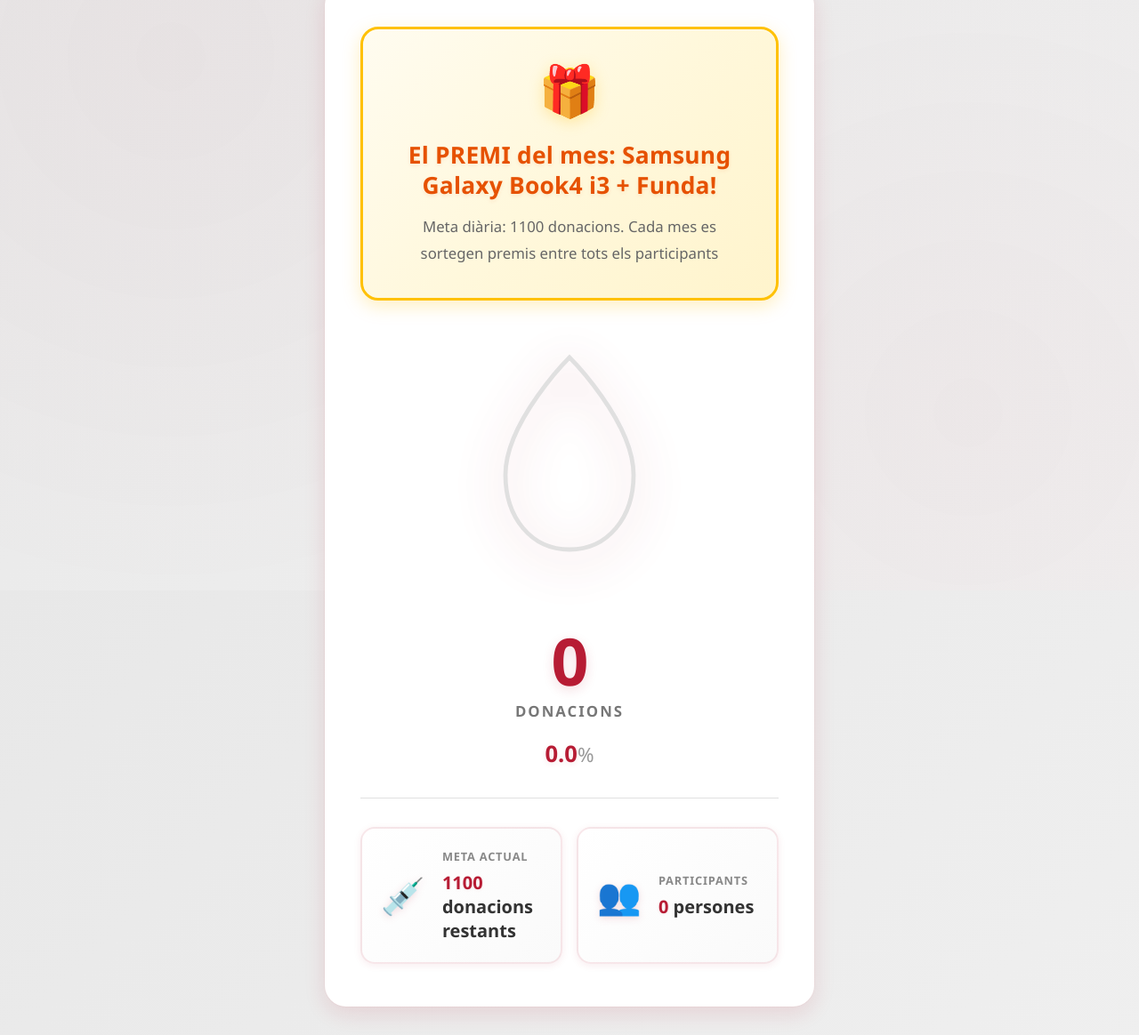
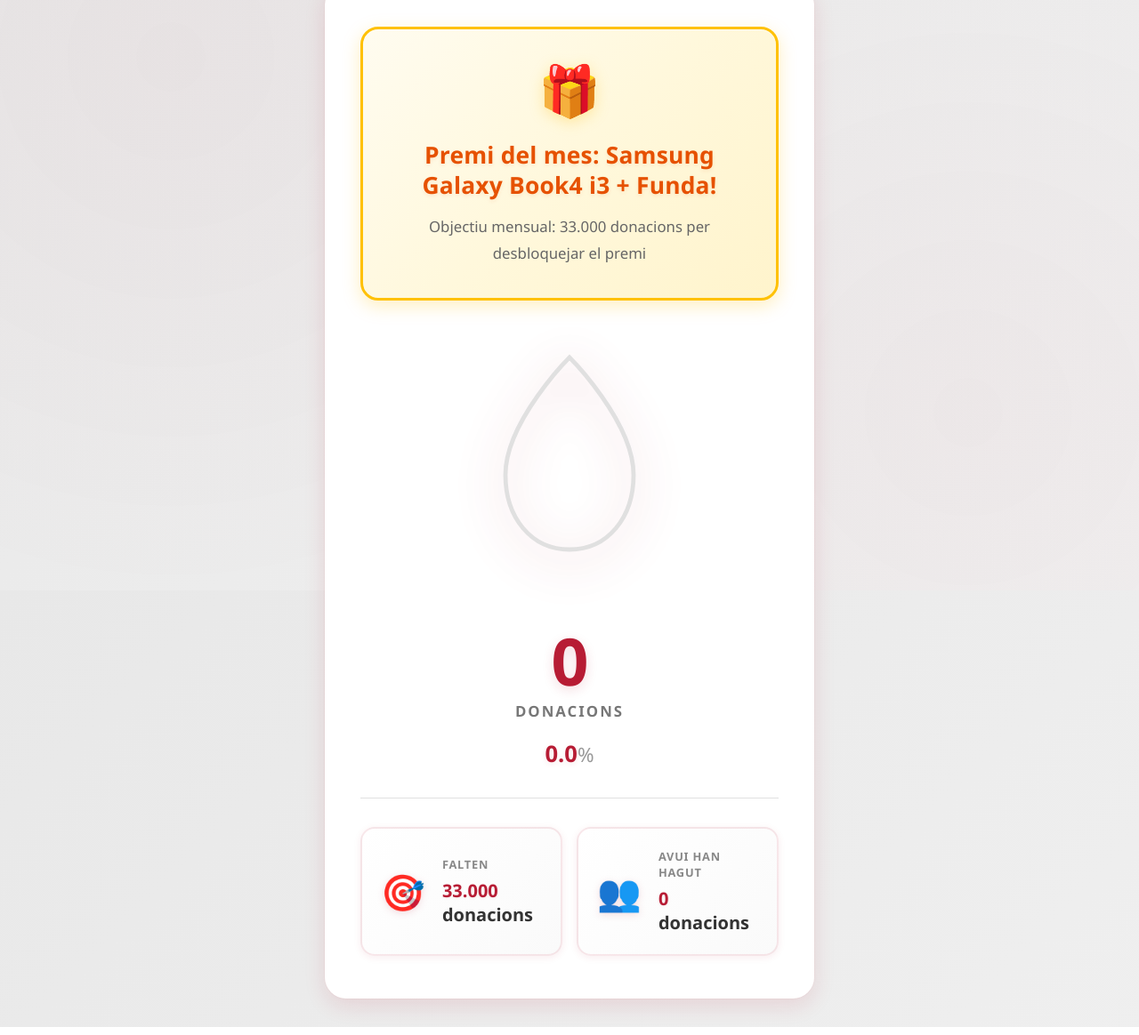
Before and after one commit to AinaBarnet/BancSang_Prototip, a plain HTML site: page home.html in a window 1280 px wide. Shown: the part 136-1300 px from the top of the page at 89% size. Drawn offline with Linux system fonts and the light colour scheme.

Commit message:
update donation goal to monthly and track daily count
changed the donation goal from a daily target of 1,100 to a monthly target of 33,000 in both the UI and logic. Added tracking for daily donations, resetting the count each day, and updated displayed labels and messages to reflect the new monthly goal and daily donation count.

```diff
--- a/home.html
+++ b/home.html
@@ -34,9 +34,9 @@
             <!-- Información del sorteo -->
             <div class="prize-info" id="prizeInfo">
                 <div class="prize-icon">🎁</div>
-                <h3 class="prize-title">El PREMI del mes: Samsung Galaxy Book4 i3 + Funda!</h3>
-                <p class="prize-description">Meta diària: 1100 donacions.
-                    Cada mes es sortegen premis entre tots els participants</p>
+                <h3 class="prize-title">Premi del mes: Samsung Galaxy Book4 i3 + Funda!</h3>
+                <p class="prize-description">Objectiu mensual: 33.000 donacions per desbloquejar el premi
+                </p>
             </div>
 
             <div class="blood-drop">
@@ -63,20 +63,20 @@
                 <span id="percentage">0</span>%
             </div>
 
-            <!-- Información adicional -->
+            <!-- Informació addicional -->
             <div class="donation-info">
                 <div class="info-card">
-                    <div class="info-icon">💉</div>
+                    <div class="info-icon">🎯</div>
                     <div class="info-content">
-                        <h4>Meta actual</h4>
-                        <p><span id="remaining">1000</span> donacions restants</p>
+                        <h4>Falten</h4>
+                        <p><span id="remaining">33000</span> donacions</p>
                     </div>
                 </div>
                 <div class="info-card">
                     <div class="info-icon">👥</div>
                     <div class="info-content">
-                        <h4>Participants</h4>
-                        <p><span id="participants">0</span> persones</p>
+                        <h4>Avui han hagut</h4>
+                        <p><span id="participants">0</span> donacions</p>
                     </div>
                 </div>
             </div>
--- a/scripts/home.js
+++ b/scripts/home.js
@@ -1,6 +1,7 @@
 // Variables globales
 let totalDonations = 0;
-const maxDonations = 1100; // Meta de donaciones diarias
+let todayDonations = 0;
+const maxDonations = 33000; // Meta mensual para desbloquear el premio
 
 // Elementos del DOM
 const donationCountEl = document.getElementById('donationCount');
@@ -25,11 +26,30 @@ function loadDonations() {
     if (savedDonations !== null) {
         totalDonations = parseInt(savedDonations, 10);
     }
+
+    // Cargar donaciones del día
+    const savedDate = localStorage.getItem('lastDonationDate');
+    const today = new Date().toDateString();
+
+    if (savedDate === today) {
+        // Mismo día, cargar donaciones del día
+        const savedTodayDonations = localStorage.getItem('todayDonations');
+        if (savedTodayDonations !== null) {
+            todayDonations = parseInt(savedTodayDonations, 10);
+        }
+    } else {
+        // Nuevo día, resetear contador diario
+        todayDonations = 0;
+        localStorage.setItem('lastDonationDate', today);
+        localStorage.setItem('todayDonations', '0');
+    }
 }
 
 // Guardar donaciones en localStorage
 function saveDonations() {
     localStorage.setItem('totalDonations', totalDonations.toString());
+    localStorage.setItem('todayDonations', todayDonations.toString());
+    localStorage.setItem('lastDonationDate', new Date().toDateString());
 }
 
 // Actualizar la visualización
@@ -43,10 +63,10 @@ function updateDisplay() {
 
     // Actualizar donaciones restantes
     const remaining = Math.max(0, maxDonations - totalDonations);
-    remainingEl.textContent = remaining;
+    remainingEl.textContent = remaining.toLocaleString('ca-ES');
 
-    // Actualizar participantes (por ahora igual a donaciones)
-    participantsEl.textContent = totalDonations;
+    // Actualizar donaciones de hoy
+    participantsEl.textContent = todayDonations.toLocaleString('ca-ES');
 
     // Actualizar información del sorteo
     updatePrizeInfo();
@@ -75,6 +95,7 @@ function updateBloodFill(percentage) {
 function addDonation() {
     if (totalDonations < maxDonations) {
         totalDonations++;
+        todayDonations++;
         saveDonations();
         updateDisplay();
 
@@ -83,7 +104,7 @@ function addDonation() {
             celebrateGoalReached();
         }
     } else {
-        alert('¡Ya hemos alcanzado la meta de 1100 donaciones del día! 🎉\n\nSigue donando para el sorteo mensual.');
+        alert('¡Ja hem assolit l\'objectiu de 33.000 donacions del mes! 🎉\n\nEl sorteig es realitzarà aviat.');
     }
 }
 
@@ -91,9 +112,9 @@ function addDonation() {
 function updatePrizeInfo() {
     if (totalDonations >= maxDonations) {
         prizeInfoEl.classList.add('completed');
-        prizeInfoEl.querySelector('.prize-title').textContent = '¡Meta diaria alcanzada!';
+        prizeInfoEl.querySelector('.prize-title').textContent = '¡Objectiu assolit!';
         prizeInfoEl.querySelector('.prize-description').textContent =
-            '¡Felicidades! Hemos alcanzado las 1100 donaciones del día. Continúa participando en el sorteo mensual.';
+            'Felicitats! Hem arribat a les 33.000 donacions del mes. El sorteig es realitzarà aviat!';
     } else {
         prizeInfoEl.classList.remove('completed');
     }
@@ -102,7 +123,7 @@ function updatePrizeInfo() {
 // Celebrar cuando se alcanza la meta
 function celebrateGoalReached() {
     // Mostrar mensaje de celebración
-    alert('🎉 ¡FELICIDADES! 🎉\n\n¡Hemos alcanzado las 1100 donaciones del día!\n\nSigue donando para participar en el sorteo mensual.');
+    alert('🎉 FELICITATS! 🎉\n\n¡Hem assolit les 33.000 donacions del mes!\n\nEl sorteig del premi es realitzarà aviat.');
 }
 
 // Configurar event listeners
@@ -125,6 +146,7 @@ function setupEventListeners() {
 // Función para resetear el contador (útil para pruebas)
 function resetCounter() {
     totalDonations = 0;
+    todayDonations = 0;
     saveDonations();
     updateDisplay();
 }
```
